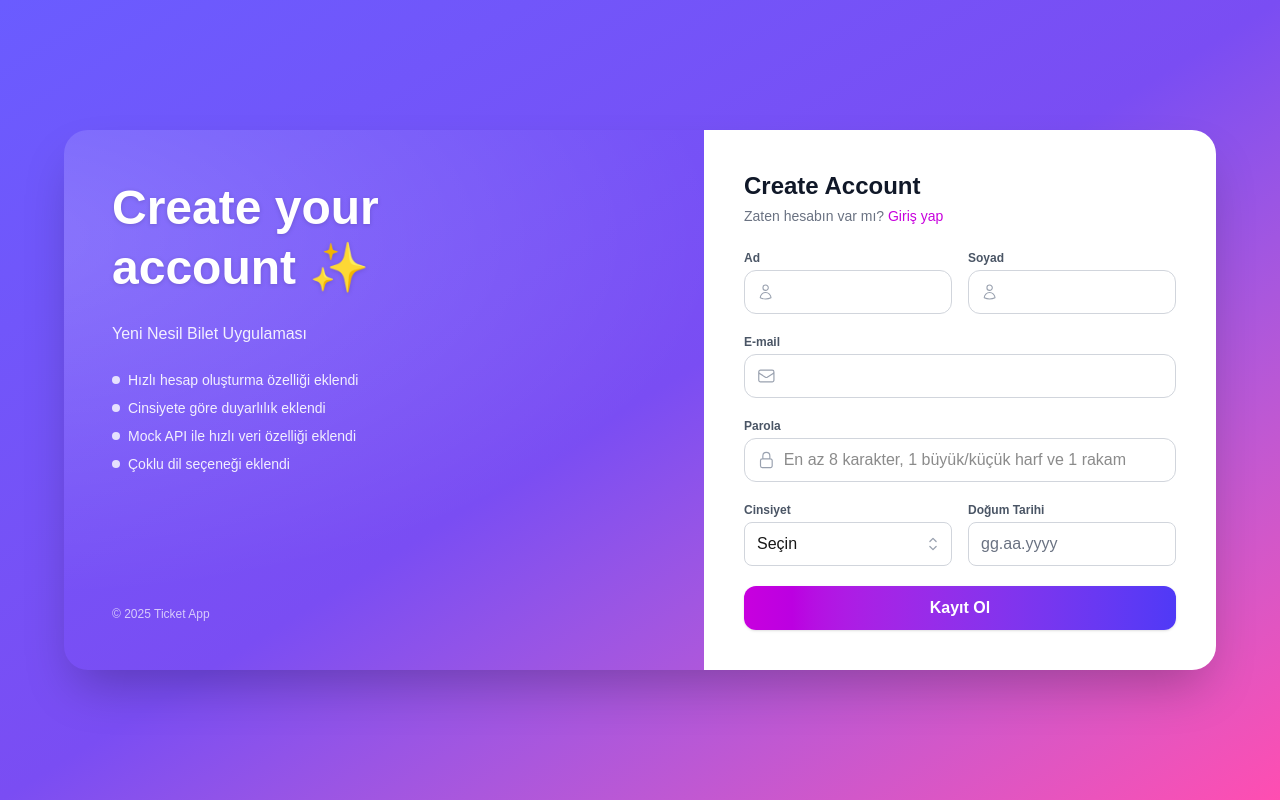
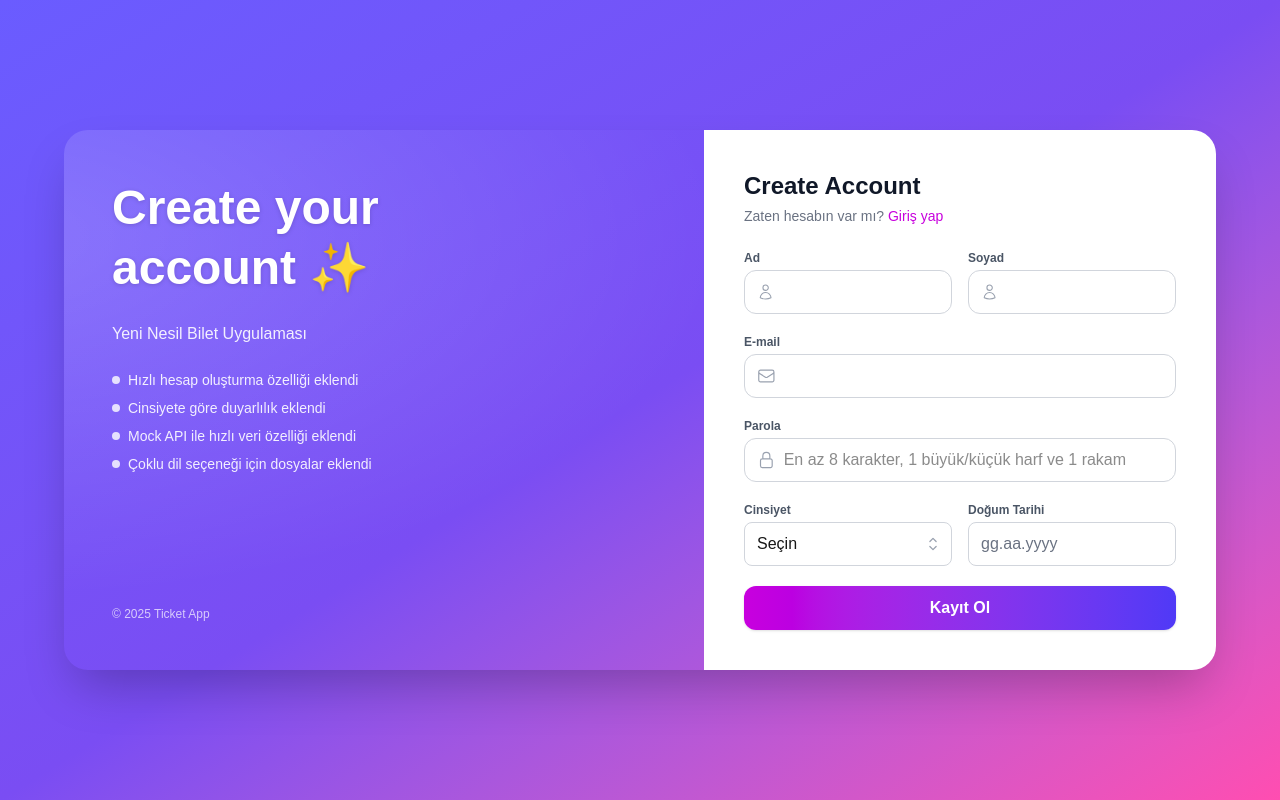
Before and after one commit to iremaksoy14/projesoft-bilet, a Next.js app: page /register in a window 1280 px wide. Built offline with nearby package versions, Linux system fonts and the light colour scheme.

Commit message:
tasarım tarafında düzenlemeler yapıldı

```diff
--- a/src/app/register/page.tsx
+++ b/src/app/register/page.tsx
@@ -90,7 +90,7 @@ export default function RegisterPage() {
               </li>
               <li className="flex items-center gap-2">
                 <span className="h-2 w-2 rounded-full bg-white/80" /> Çoklu dil
-                seçeneği eklendi
+                seçeneği için dosyalar eklendi
               </li>
             </ul>
             <p className="mt-auto text-xs text-white/70">
```
Also changed, not shown: 1 other file (tests, documents, lock files or other folders).
